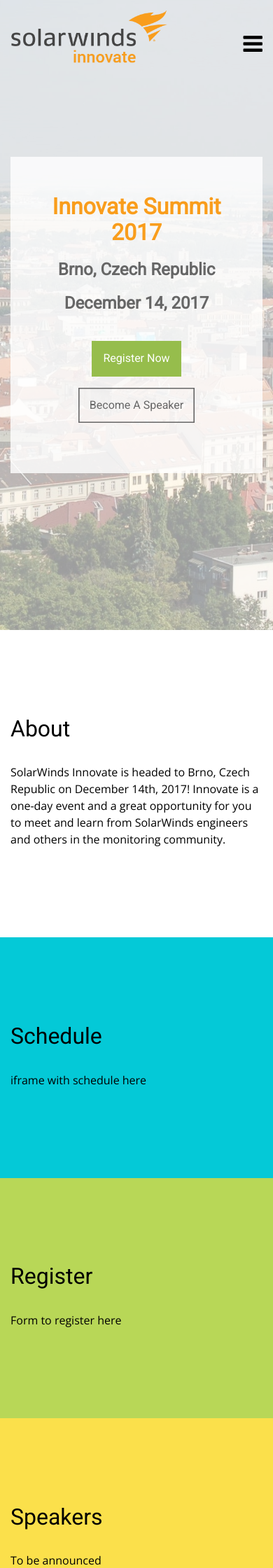
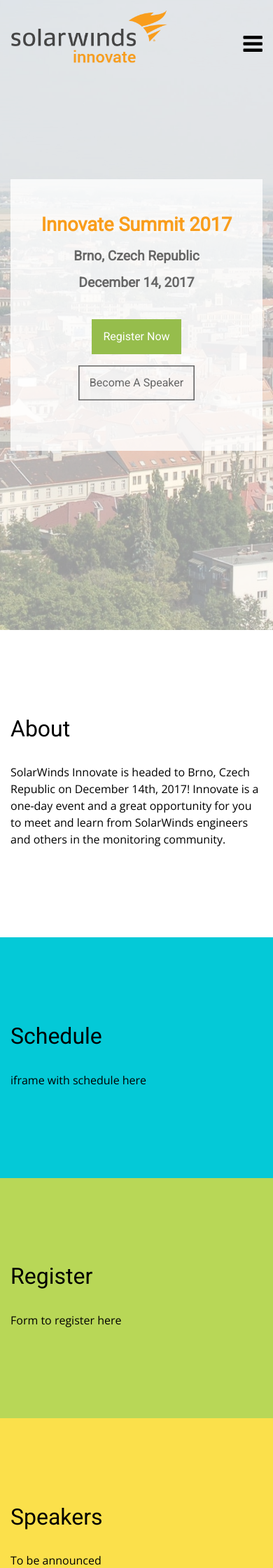
Before and after one commit to Dineshyaadav/innovate.solarwinds.io, a Jekyll site: the page built from index.html, in a window 390 px wide. Shown: the top 2240 px of the page at 70% size. Built offline with Jekyll 4.4.1, drawn with Linux system fonts in a browser that asks for light colours; nearby versions of some CDN libraries.

Commit message:
Fix functionality on mobile nav menu

```diff
--- a/_sass/_mobile.scss
+++ b/_sass/_mobile.scss
@@ -17,6 +17,7 @@
                 display: inline;
                 float: right;
                 padding-top: 2em;
+                cursor: pointer;
             }
 
             &:after {
@@ -83,11 +84,11 @@
 
         .intro {
             h1 {
-                font-size: 2em;
+                font-size: 1.7em;
             }
 
             h2 {
-                font-size: 1.5em;
+                font-size: 1.2em;
             }
         }
     }
```
